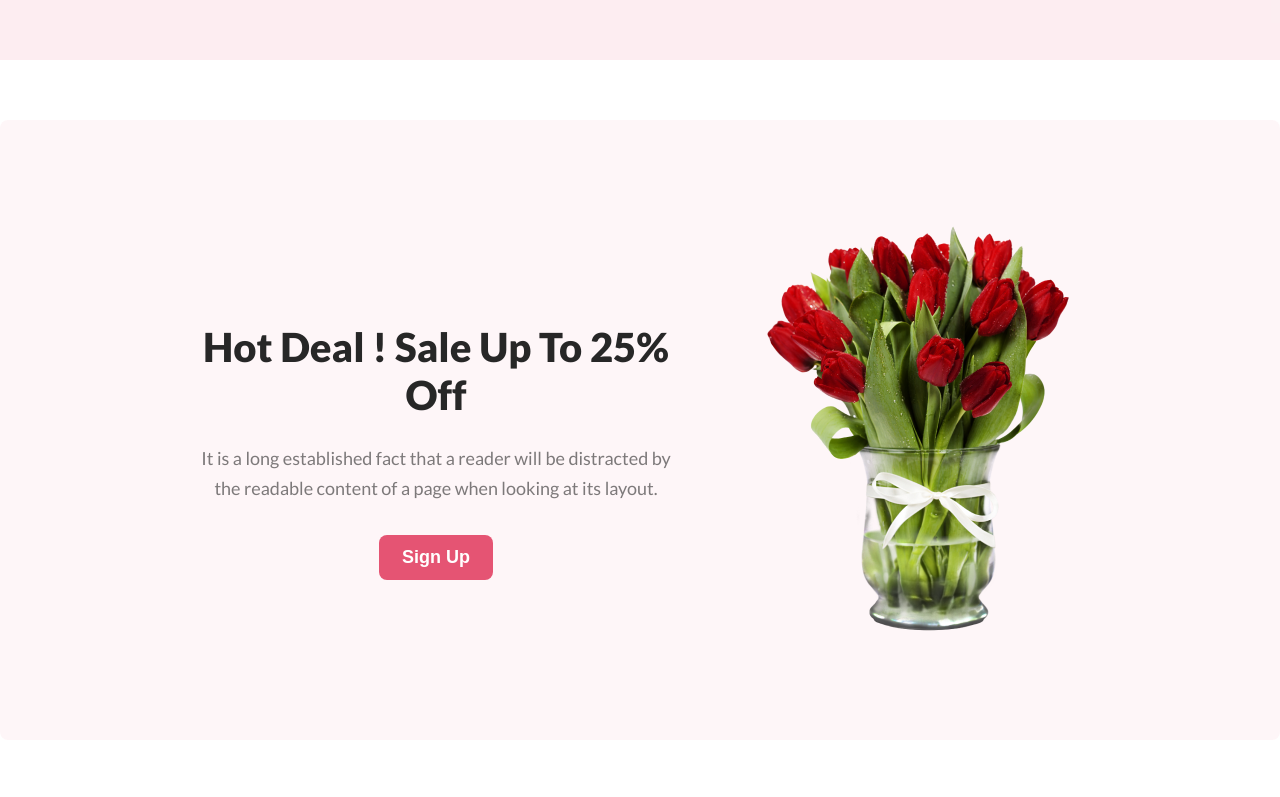
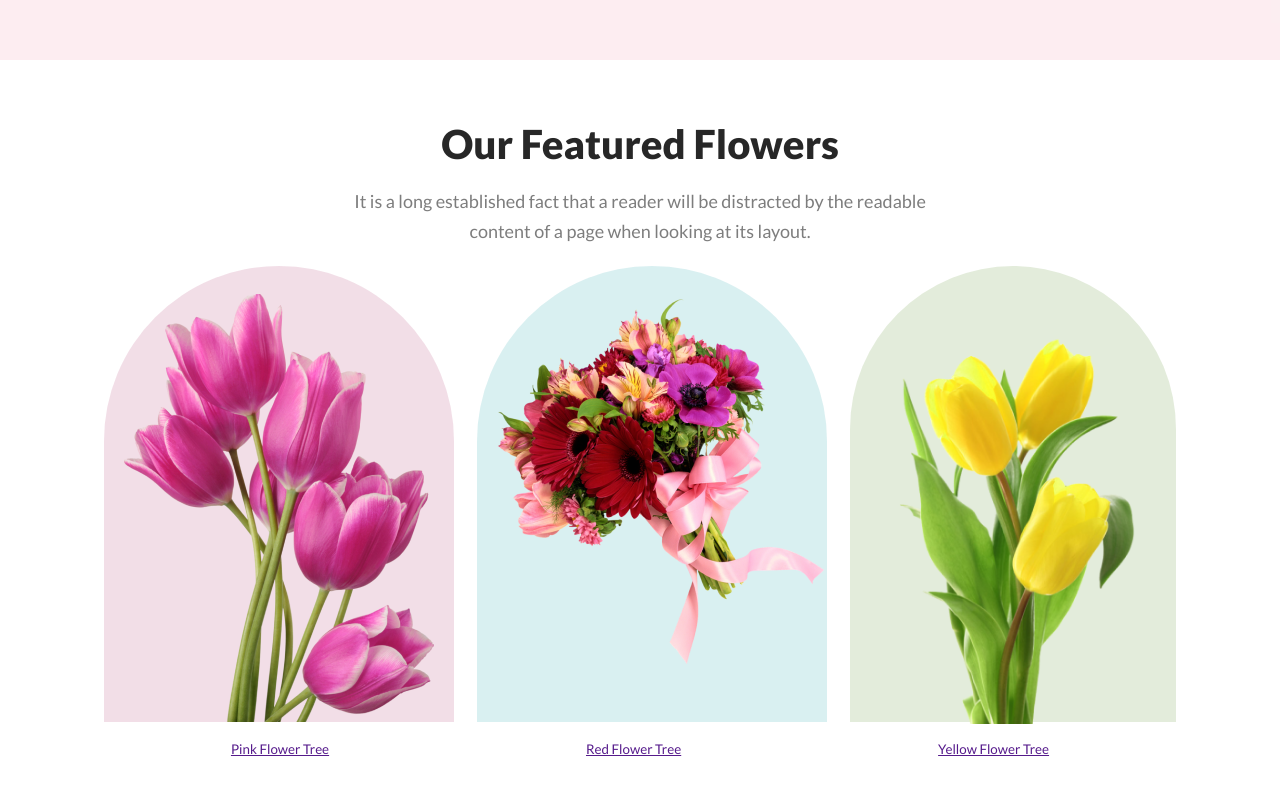
Before and after one commit to bellal1985h1/flower-shop-assignment, a plain HTML site: page index.html in a window 1280 px wide. Shown: the part 740-1537 px from the top of the page. Drawn offline with Linux system fonts and the light colour scheme.

Commit message:
featured section added

```diff
--- a/index.html
+++ b/index.html
@@ -40,6 +40,40 @@
       <!-- Banner Section End -->
     </header>
     <main>
+      <!-- Featured Section start -->
+
+      <section class="featured-section">
+        <div class="featured-details-container">
+          <h3 class="section-title">Our Featured Flowers</h3>
+          <p class="section-description">
+            It is a long established fact that a reader will be distracted by
+            the readable content of a page when looking at its layout.
+          </p>
+        </div>
+        <div class="featured-photo-container">
+          <div class="img-box1">
+            <img src="./Flower Asset/pngwing 6.png" alt="" />
+          </div>
+          <div class="img-box2">
+            <img src="./Flower Asset/pngwing 5.png" alt="" />
+          </div>
+          <div class="img-box3">
+            <img src="./Flower Asset/pngwing 7.png" alt="" />
+          </div>
+        </div>
+        <div class="flower-name-container">
+          <p>
+            <small><a href="">Pink Flower Tree</a></small>
+          </p>
+          <p>
+            <small><a href="">Red Flower Tree</a></small>
+          </p>
+          <p>
+            <small><a href="">Yellow Flower Tree</a></small>
+          </p>
+        </div>
+      </section>
+
       <!-- Hot Deal Section start -->
       <section class="hot-deal" id="hot-deal">
         <div class="hot-deal-container">
--- a/styles/style.css
+++ b/styles/style.css
@@ -64,12 +64,63 @@ body {
 }
 /* Banner Related Styles end */
 
+/* Featured Related styles start */
+
+.featured-section {
+  max-width: 1075px;
+  margin: auto;
+  text-align: center;
+  margin-top: 60px;
+  margin-bottom: 0;
+}
+.featured-details-container {
+  max-width: 590px;
+  align-items: center;
+  margin: auto;
+}
+.featured-photo-container {
+  display: flex;
+  justify-content: center;
+  align-items: center;
+  gap: 23px;
+  margin-top: 20px;
+}
+.img-box1 {
+  border-radius: 300px 300px 0px 0px;
+  background: rgba(167, 33, 98, 0.15);
+  padding: 28px 20px;
+  height: 400px;
+}
+.img-box2 {
+  border-radius: 300px 300px 0px 0px;
+  background: rgba(5, 151, 160, 0.15);
+  padding: 28px 5px;
+  width: 340px;
+  height: 400px;
+}
+
+.img-box3 {
+  border-radius: 300px 300px 0px 0px;
+  background: rgba(71, 125, 17, 0.15);
+  padding: 28px 20px;
+  height: 400px;
+}
+.img-box3 img {
+  height: 430px;
+}
+.img-box2 a {
+  padding-top: 50px;
+}
+.flower-name-container {
+  display: flex;
+  justify-content: space-around;
+}
 /* Hot Deal Related Styles start */
 .hot-deal {
   border-radius: 8px;
   background: rgba(229, 84, 115, 0.05);
   max-height: 620px;
-  /* display: none; */
+  display: none;
 }
 .hot-deal-container {
   display: flex;
```
